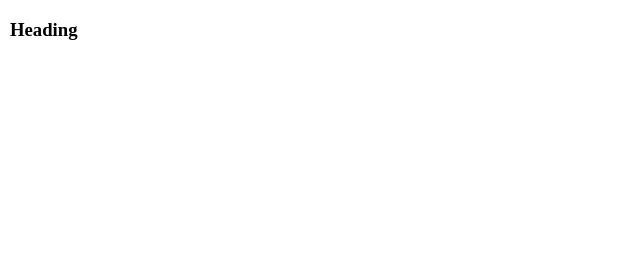
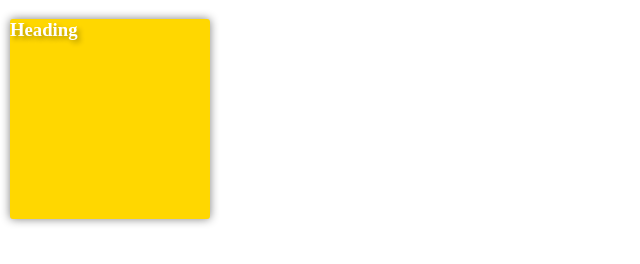
Before and after one commit to alyanev/html-css-course, a website: page css-basics/shadows/index.html in a window 1280 px wide. Shown: the whole page, without its empty margins (0-640 px from the left). Drawn offline with nearby package versions, Linux system fonts and the light colour scheme.

Commit message:
Updated styles.css with shadows lesson

```diff
--- a/css-basics/css/styles.css
+++ b/css-basics/css/styles.css
@@ -134,3 +134,18 @@ strong {
   border-width: 10px 20px 10px 20px; /* trbl */
   border-radius: 50px;
 }
+
+/* Shadows */
+
+.boxWithShadow {
+  width: 200px;
+  height: 200px;
+  border-radius: 3px;
+  background-color: gold;
+  box-shadow: 0 0 10px gray;
+}
+
+h3 {
+  color: white;
+  text-shadow: 3px 3px 5px rgba(0, 0, 0, 0.3);
+}
```
